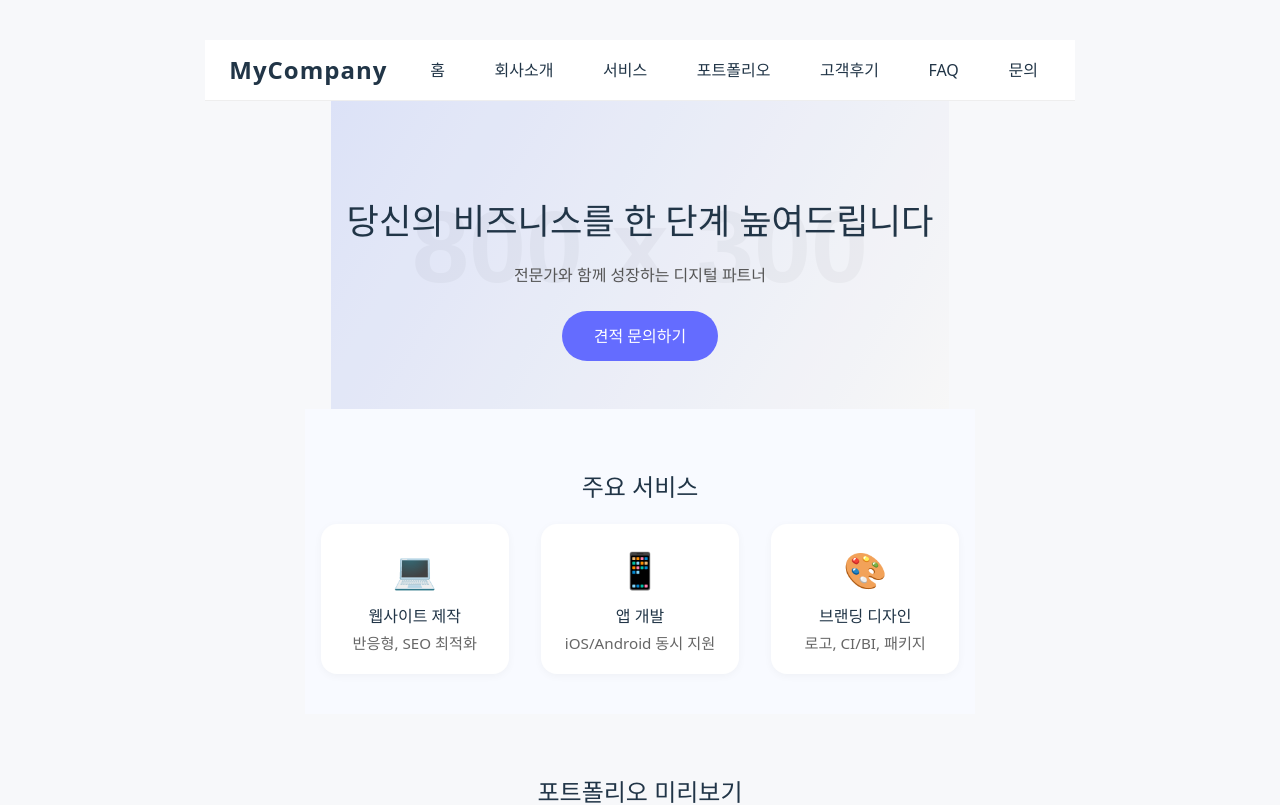
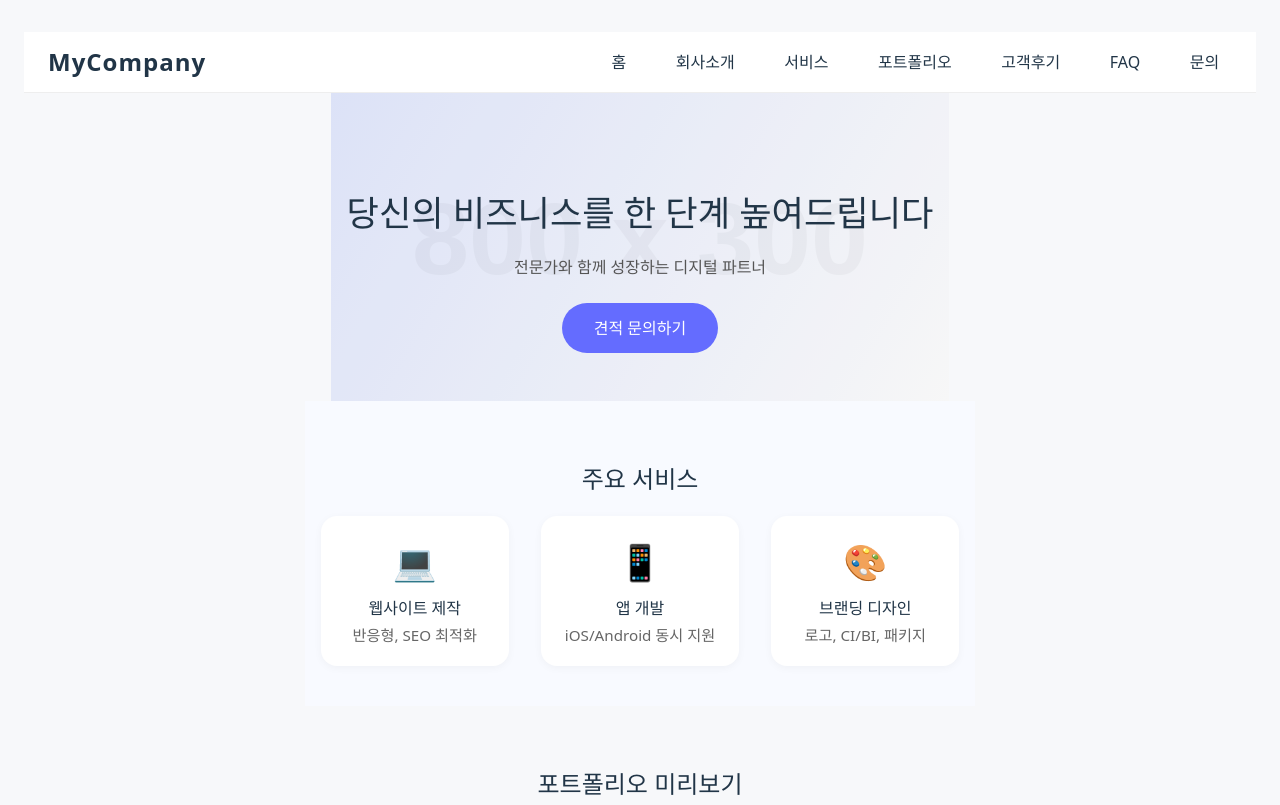
Before and after one commit to heesung6701/practice-svelte, a Svelte app: page / in a window 1280 px wide. Shown: the top 805 px of the page. Built offline with nearby package versions, Linux system fonts and the light colour scheme.

Commit message:
스타일 수정: body와 #app의 너비 및 여백 조정, box-sizing 추가

```diff
--- a/src/app.css
+++ b/src/app.css
@@ -22,9 +22,10 @@ a:hover {
 }
 
 body {
-  display: flex;
+  margin: 0;
   min-height: 100vh;
   background: inherit;
+  width: 100vw;
 }
 
 main {
@@ -45,9 +46,12 @@ h1, h2, h3, h4, h5, h6 {
 
 #app {
   min-width: 600px;
+  max-width: 1400px;
   margin: 0 auto;
-  padding: 2rem;
+  padding: 2rem 1.5rem;
   text-align: center;
+  box-sizing: border-box;
+  width: 100%;
 }
 
 button {
```
